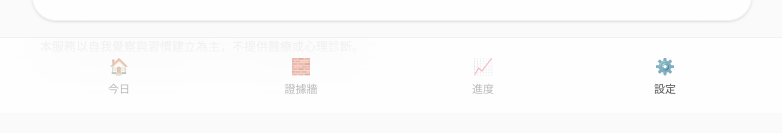
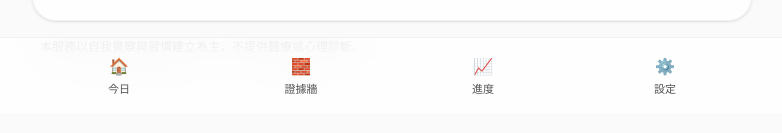
Before and after one commit to IMingGarson/manifest, a React (Vite) app: page / in a window 1280 px wide. Shown: the part 687-820 px from the top of the page, without its empty margins (248-1030 px from the left). Built offline with nearby package versions, Linux system fonts and the light colour scheme.

Commit message:
fix: fix go back to welcome page from setting

```diff
--- a/src/page.jsx
+++ b/src/page.jsx
@@ -126,6 +126,11 @@ export default function Page() {
 
     const profile = useMemo(() => computeProfile(answers), [answers]);
     const goal = useMemo(() => GOALS.find((g) => g.id === goalId) || null, [goalId]);
+    const isReady = goalId && answers.length === QUIZ.length;
+    function safeGo(next) {
+        if (!isReady && next === "home") setView("welcome");
+        else setView(next);
+    }
 
     const dailyContent = useMemo(() => {
         if (!goalId) return null;
@@ -340,7 +345,7 @@ export default function Page() {
                             setLang={setLang}
                             theme={theme}
                             setTheme={setTheme}
-                            onBack={() => setView("home")}
+                            onBack={() => setView("welcome")}
                             t={t}
                         />
                     )}
@@ -348,7 +353,7 @@ export default function Page() {
 
                 <BottomNav
                     current={view}
-                    onGo={setView}
+                    onGo={safeGo}
                     isReady={goalId && answers.length === QUIZ.length}
                     t={t}
                 />
@@ -942,16 +947,13 @@ function BottomNav({ current, onGo, isReady, t }) {
             <div className="mx-auto w-full max-w-md px-4 pt-2 pb-[calc(0.5rem+var(--sa-bottom))] sm:max-w-lg sm:px-6 md:max-w-2xl lg:max-w-3xl">
                 <div className="flex items-center justify-between gap-2">
                     {items.map((it) => {
-                        const disabled = !isReady && it.id !== "settings";
                         const active = current === it.id;
                         return (
                             <button
                                 key={it.id}
                                 onClick={() => onGo(it.id)}
-                                disabled={disabled}
                                 className={[
                                     "flex flex-1 flex-col items-center gap-1 rounded-2xl px-2 py-2 text-xs transition active:scale-[0.99]",
-                                    disabled ? "opacity-40" : "opacity-100",
                                     active
                                         ? "bg-black/5 text-neutral-900 dark:bg-white/10 dark:text-neutral-50"
                                         : "text-neutral-600 hover:bg-black/5 dark:text-neutral-300 dark:hover:bg-white/10",
```
